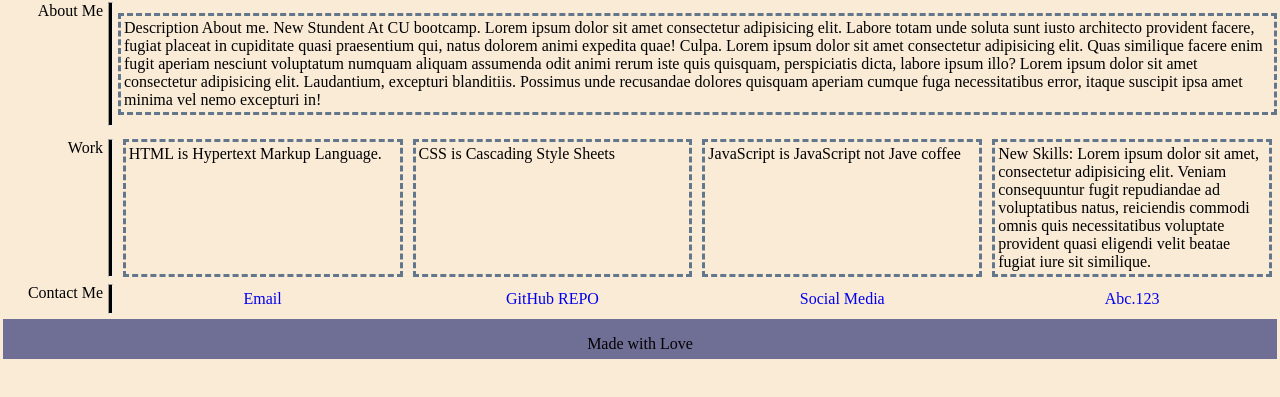
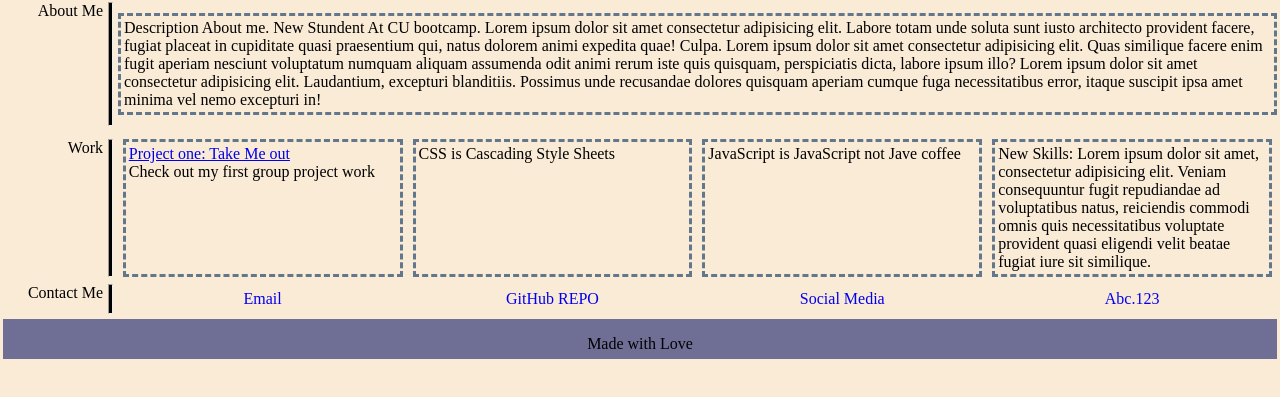
Before and after one commit to wayne80361/Professional-Portfolio-Wayne, a plain HTML site: page index.html in a window 1280 px wide. Shown: the part 235-632 px from the top of the page. Drawn offline with Linux system fonts and the light colour scheme.

Commit message:
change the structure of HTML, and its path in CSS sheet

```diff
--- a/Assets/style.css
+++ b/Assets/style.css
@@ -109,7 +109,7 @@ hr {
   width: 100%;
 }
 
-.work div p {
+.work div section {
   flex: 1 0;
   min-height: 30px;
   margin: 5px;
@@ -171,7 +171,7 @@ nav a:active {
   font-weight: 800;
 }
 .aboutme p:hover,
-.work p:hover {
+.work section:hover {
   background-color: aqua;
 }
 
--- a/index.html
+++ b/index.html
@@ -47,15 +47,22 @@
       <aside>Work</aside>
       <hr />
       <div>
-        <p>HTML is Hypertext Markup Language.</p>
-        <p>CSS is Cascading Style Sheets</p>
-        <p>JavaScript is JavaScript not Jave coffee</p>
-        <p>
+        <section>
+          <header>
+            <a href="https://github.com/Tonkel/take-me-out"
+              >Project one: Take Me out</a
+            >
+          </header>
+          Check out my first group project work
+        </section>
+        <section>CSS is Cascading Style Sheets</section>
+        <section>JavaScript is JavaScript not Jave coffee</section>
+        <section>
           New Skills: Lorem ipsum dolor sit amet, consectetur adipisicing elit.
           Veniam consequuntur fugit repudiandae ad voluptatibus natus,
           reiciendis commodi omnis quis necessitatibus voluptate provident quasi
           eligendi velit beatae fugiat iure sit similique.
-        </p>
+        </section>
       </div>
     </section>
 
```
